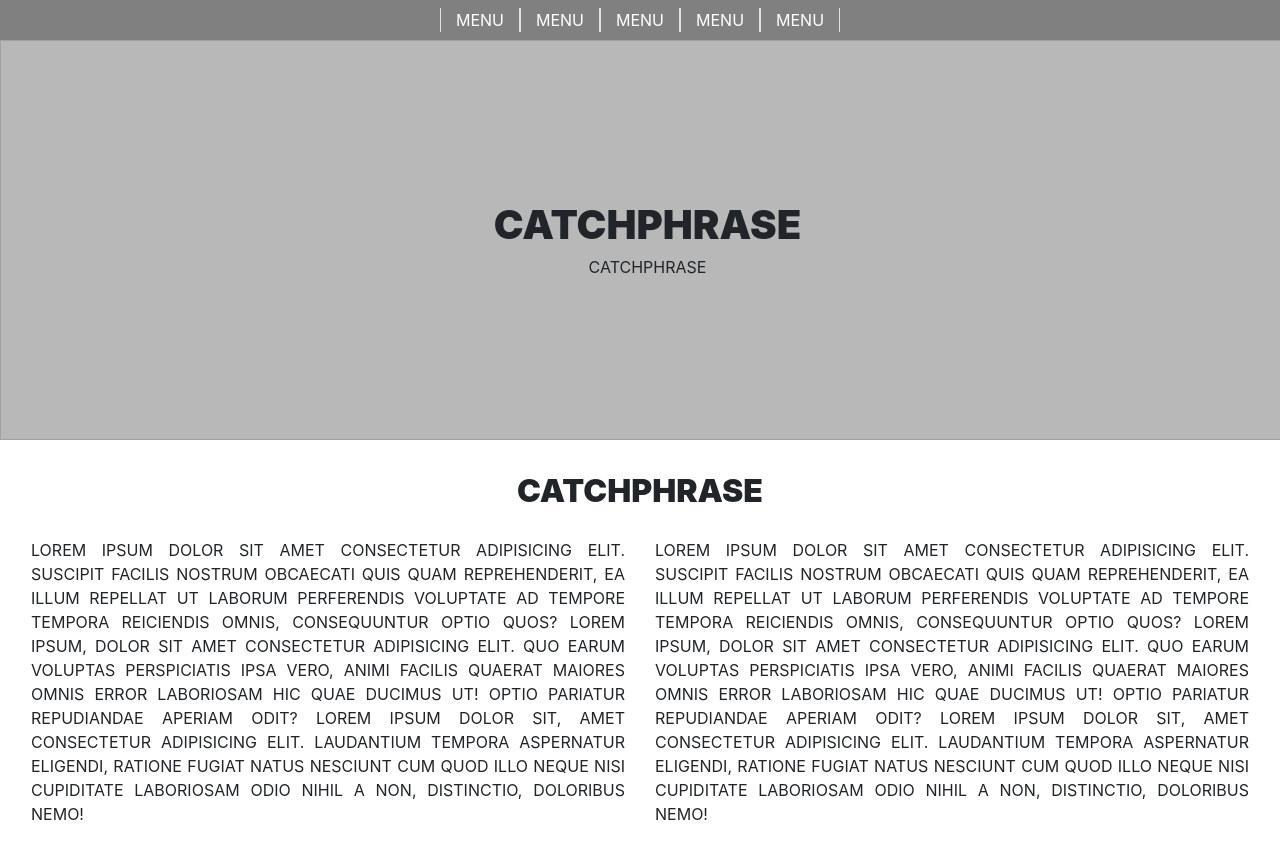
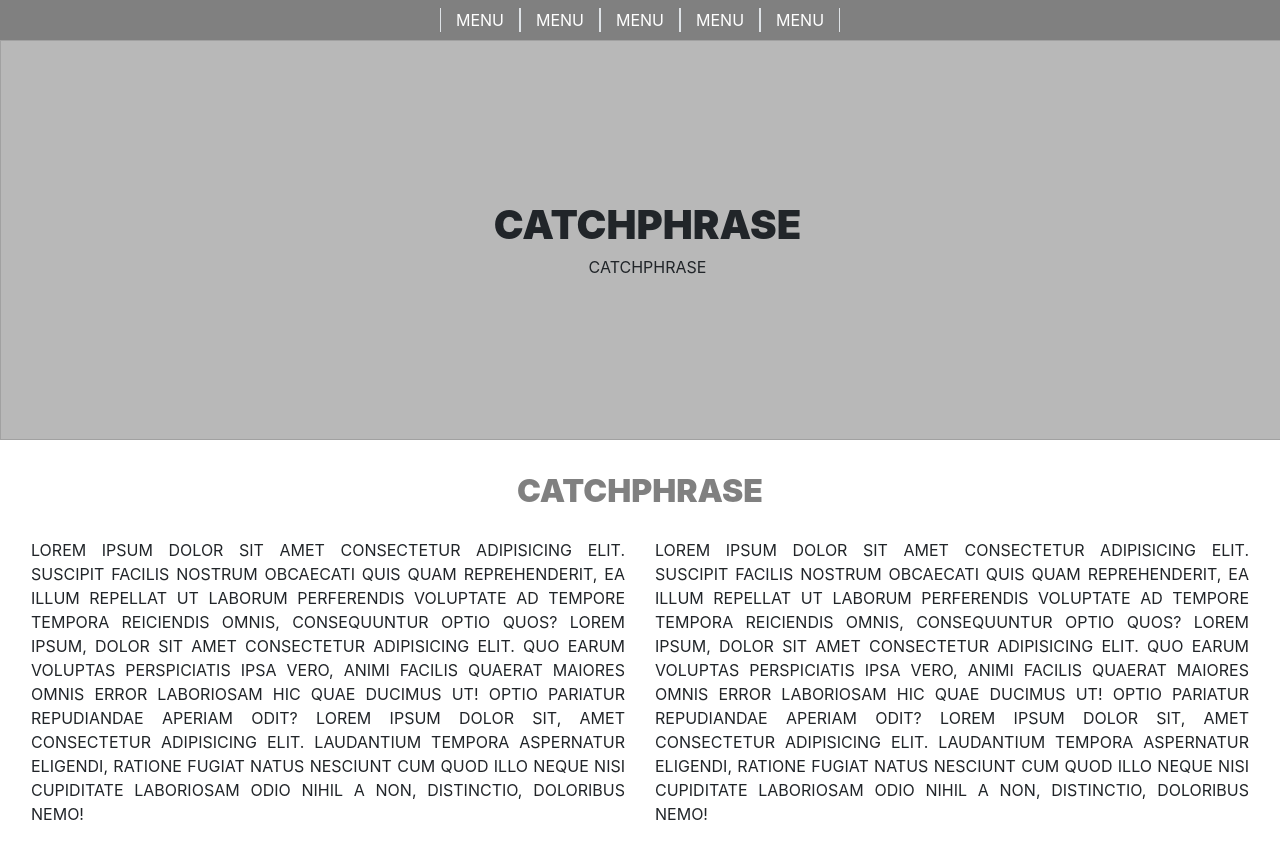
Before and after one commit to generaliru/bootstrap2, a plain HTML site: page index.html in a window 1280 px wide. Shown: the top 845 px of the page. Drawn offline with nearby package versions, Linux system fonts and the light colour scheme.

Commit message:
update.1

```diff
--- a/index.html
+++ b/index.html
@@ -35,7 +35,7 @@
         <div class="row m-3">
             <div class="col">
                 <div class="card border-0">
-                    <h2 class="card-title text-center" style="font-weight: 900;">CATCHPHRASE</h2>
+                    <h2 class="card-title text-center" style="font-weight: 900; color: grey;">CATCHPHRASE</h2>
                 </div>
             </div>
         </div>
```
